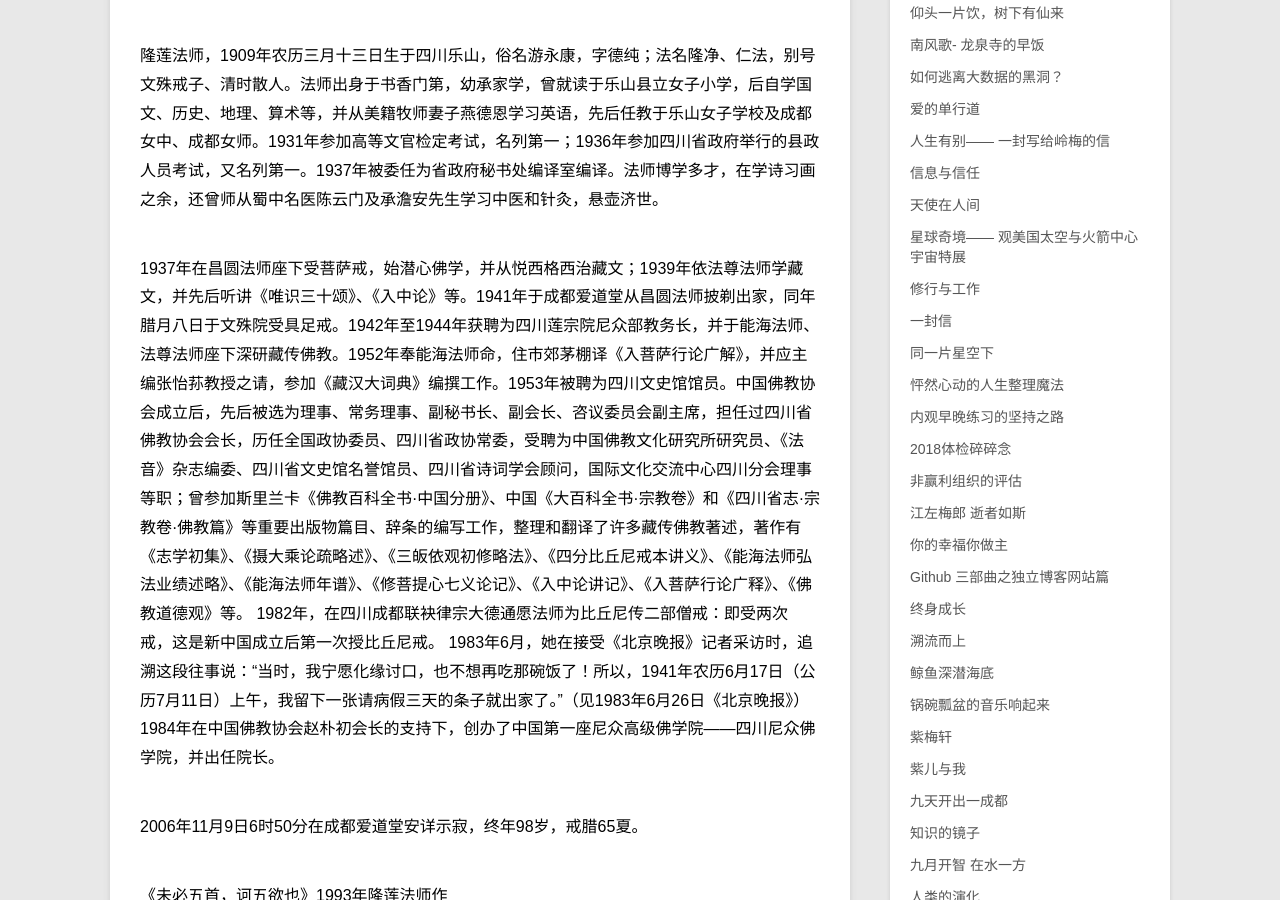
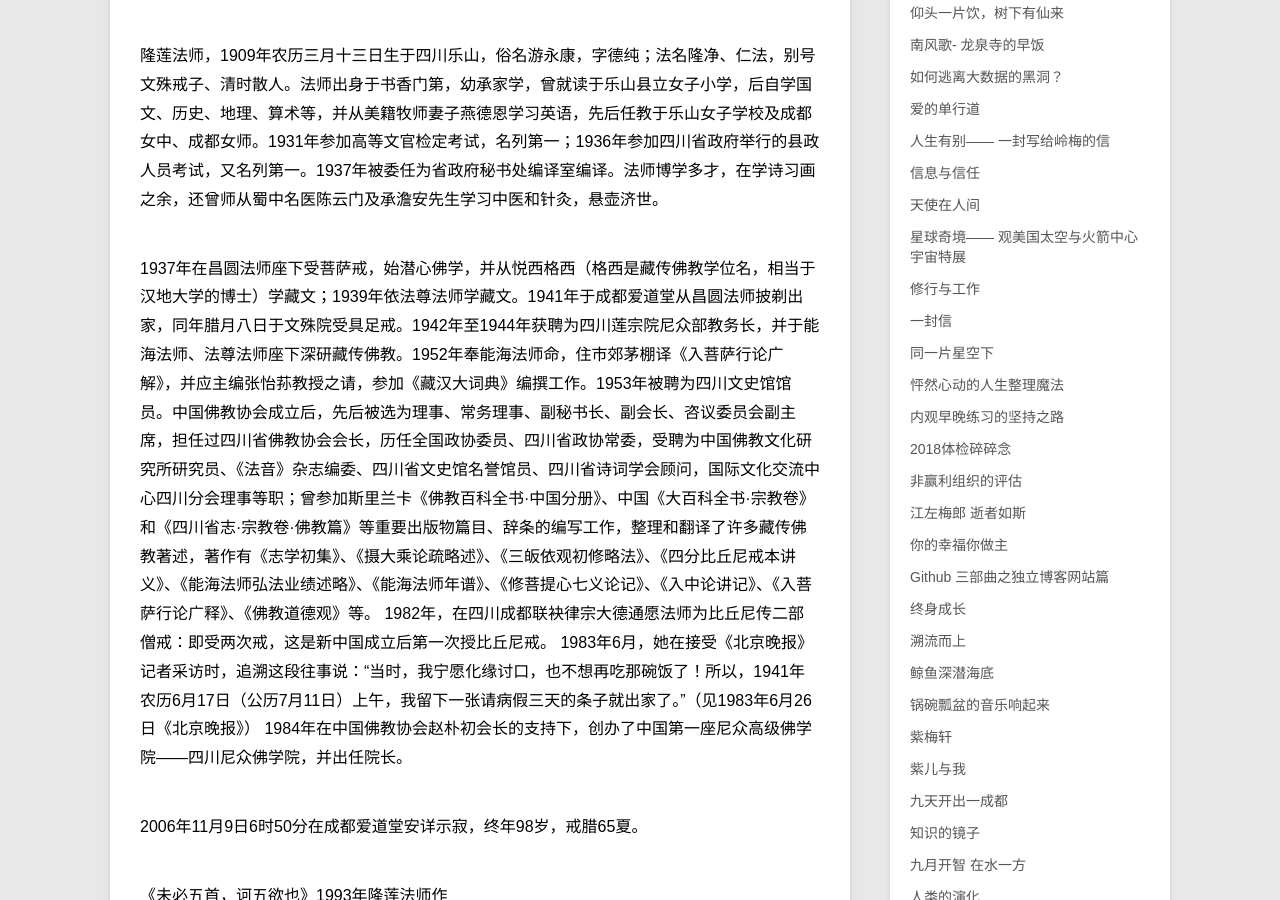
Before and after one commit to violettianjie/violettianjie.github.io, a Jekyll site: the page built from _posts/blog/2022-08-22-hongchen.md, in a window 1280 px wide and 900 px high, scrolled down 2452 px. Built offline with Jekyll 4.4.1, drawn with Linux system fonts in a browser that asks for light colours.

Commit message:
Update 2022-08-22-hongchen.md

```diff
--- a/_posts/blog/2022-08-22-hongchen.md
+++ b/_posts/blog/2022-08-22-hongchen.md
@@ -68,7 +68,7 @@ category: blog
 
 隆莲法师，1909年农历三月十三日生于四川乐山，俗名游永康，字德纯；法名隆净、仁法，别号文殊戒子、清时散人。法师出身于书香门第，幼承家学，曾就读于乐山县立女子小学，后自学国文、历史、地理、算术等，并从美籍牧师妻子燕德恩学习英语，先后任教于乐山女子学校及成都女中、成都女师。1931年参加高等文官检定考试，名列第一；1936年参加四川省政府举行的县政人员考试，又名列第一。1937年被委任为省政府秘书处编译室编译。法师博学多才，在学诗习画之余，还曾师从蜀中名医陈云门及承澹安先生学习中医和针灸，悬壶济世。
 
-1937年在昌圆法师座下受菩萨戒，始潜心佛学，并从悦西格西治藏文；1939年依法尊法师学藏文，并先后听讲《唯识三十颂》、《入中论》等。1941年于成都爱道堂从昌圆法师披剃出家，同年腊月八日于文殊院受具足戒。1942年至1944年获聘为四川莲宗院尼众部教务长，并于能海法师、法尊法师座下深研藏传佛教。1952年奉能海法师命，住市郊茅棚译《入菩萨行论广解》，并应主编张怡荪教授之请，参加《藏汉大词典》编撰工作。1953年被聘为四川文史馆馆员。中国佛教协会成立后，先后被选为理事、常务理事、副秘书长、副会长、咨议委员会副主席，担任过四川省佛教协会会长，历任全国政协委员、四川省政协常委，受聘为中国佛教文化研究所研究员、《法音》杂志编委、四川省文史馆名誉馆员、四川省诗词学会顾问，国际文化交流中心四川分会理事等职；曾参加斯里兰卡《佛教百科全书·中国分册》、中国《大百科全书·宗教卷》和《四川省志·宗教卷·佛教篇》等重要出版物篇目、辞条的编写工作，整理和翻译了许多藏传佛教著述，著作有《志学初集》、《摄大乘论疏略述》、《三皈依观初修略法》、《四分比丘尼戒本讲义》、《能海法师弘法业绩述略》、《能海法师年谱》、《修菩提心七义论记》、《入中论讲记》、《入菩萨行论广释》、《佛教道德观》等。
+1937年在昌圆法师座下受菩萨戒，始潜心佛学，并从悦西格西（格西是藏传佛教学位名，相当于汉地大学的博士）学藏文；1939年依法尊法师学藏文。1941年于成都爱道堂从昌圆法师披剃出家，同年腊月八日于文殊院受具足戒。1942年至1944年获聘为四川莲宗院尼众部教务长，并于能海法师、法尊法师座下深研藏传佛教。1952年奉能海法师命，住市郊茅棚译《入菩萨行论广解》，并应主编张怡荪教授之请，参加《藏汉大词典》编撰工作。1953年被聘为四川文史馆馆员。中国佛教协会成立后，先后被选为理事、常务理事、副秘书长、副会长、咨议委员会副主席，担任过四川省佛教协会会长，历任全国政协委员、四川省政协常委，受聘为中国佛教文化研究所研究员、《法音》杂志编委、四川省文史馆名誉馆员、四川省诗词学会顾问，国际文化交流中心四川分会理事等职；曾参加斯里兰卡《佛教百科全书·中国分册》、中国《大百科全书·宗教卷》和《四川省志·宗教卷·佛教篇》等重要出版物篇目、辞条的编写工作，整理和翻译了许多藏传佛教著述，著作有《志学初集》、《摄大乘论疏略述》、《三皈依观初修略法》、《四分比丘尼戒本讲义》、《能海法师弘法业绩述略》、《能海法师年谱》、《修菩提心七义论记》、《入中论讲记》、《入菩萨行论广释》、《佛教道德观》等。
 1982年，在四川成都联袂律宗大德通愿法师为比丘尼传二部僧戒：即受两次戒，这是新中国成立后第一次授比丘尼戒。
 1983年6月，她在接受《北京晚报》记者采访时，追溯这段往事说：“当时，我宁愿化缘讨口，也不想再吃那碗饭了！所以，1941年农历6月17日（公历7月11日）上午，我留下一张请病假三天的条子就出家了。”（见1983年6月26日《北京晚报》）
 1984年在中国佛教协会赵朴初会长的支持下，创办了中国第一座尼众高级佛学院——四川尼众佛学院，并出任院长。
```
